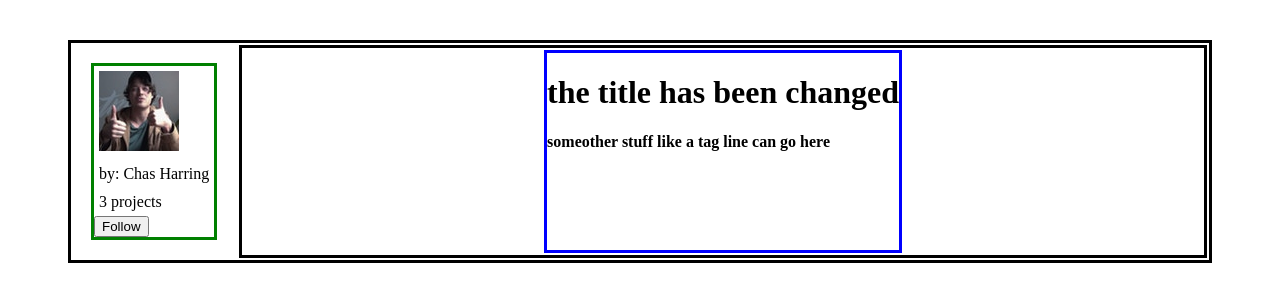
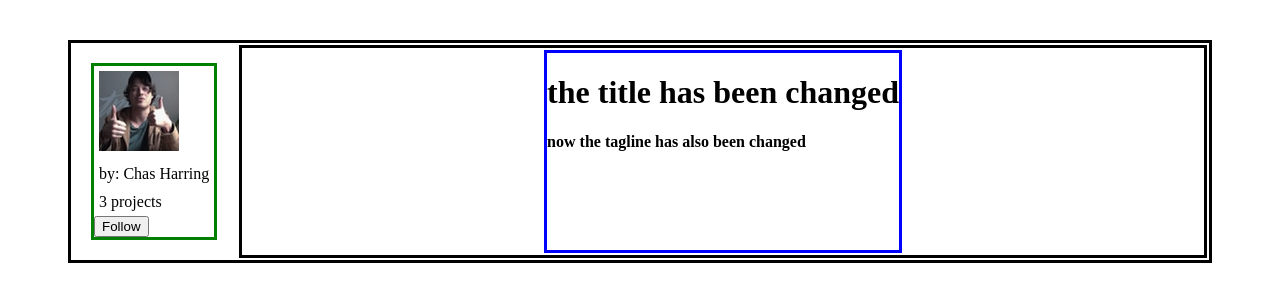
Before and after one commit to DoubleClutch/campaign, a React app: page / in a window 1280 px wide. Shown: the top 302 px of the page. Built offline with nearby package versions, Linux system fonts and the light colour scheme; the HTML template or start-up script is replaced by a standard one.

Commit message:
more github stuff

```diff
--- a/client/src/components/campaign_header.jsx
+++ b/client/src/components/campaign_header.jsx
@@ -13,7 +13,7 @@ const CampaignHeader = (props) => (
         <div className="title-and-tagline-container">
             <div className="title-and-tagline">
                 <h1>the title has been changed</h1>
-                <h4>someother stuff like a tag line can go here</h4>
+                <h4>now the tagline has also been changed</h4>
             </div>
         </div>
     </div>
```
